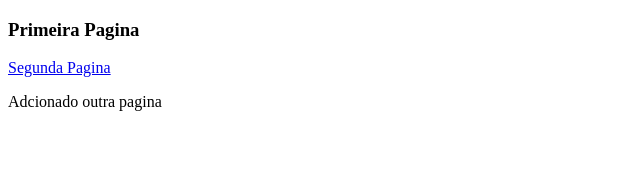
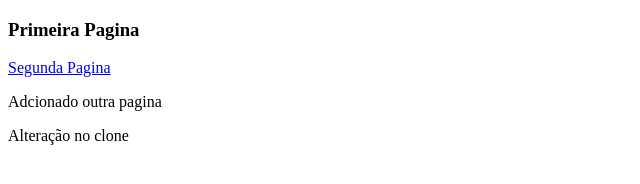
Before and after one commit to JSalesss/Aula_Git_TDS0033, a plain HTML site: page Index.HTML in a window 1280 px wide. Shown: the whole page, without its empty margins (0-640 px from the left). Drawn offline with Linux system fonts and the light colour scheme.

Commit message:
Alteração no clone

```diff
--- a/Index.HTML
+++ b/Index.HTML
@@ -11,6 +11,7 @@
     <h3>Primeira Pagina</h3>
     <a href="Link.HTML">Segunda Pagina</a>
     <p>Adcionado outra pagina</p>
+    <p>Alteração no clone</p>
 </body>
 
 </html>
```
